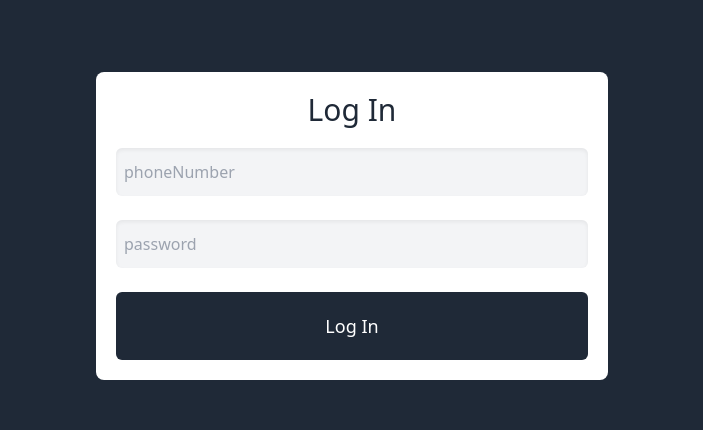
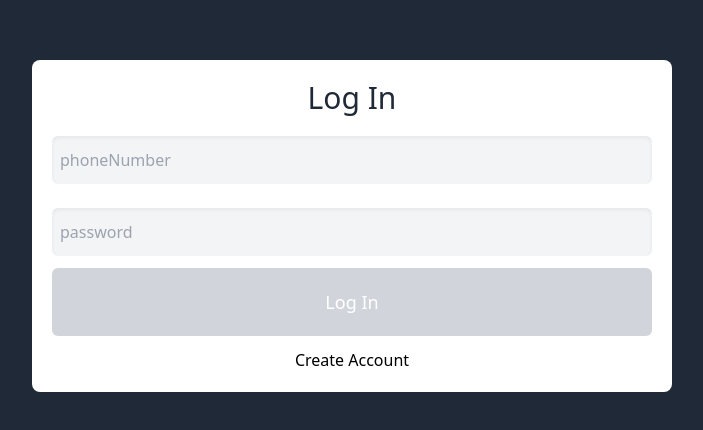
Before and after one commit to liam-kor/react-ts-apollo, a React (Create React App) app: page / in a window 1280 px wide. Shown: the part 174-604 px from the top of the page, without its empty margins (288-991 px from the left). Built offline with nearby package versions, Linux system fonts and the light colour scheme.

Commit message:
design login form

```diff
--- a/package.json
+++ b/package.json
@@ -16,6 +16,7 @@
     "graphql": "^15.4.0",
     "postcss": "^8.2.4",
     "react": "^17.0.1",
+    "react-chat-widget": "^3.0.5",
     "react-dom": "^17.0.1",
     "react-hook-form": "^6.14.2",
     "react-router-dom": "^5.2.0",
--- /dev/null
+++ b/src/components/button.tsx
@@ -0,0 +1,23 @@
+import React from "react";
+
+interface IButtonProps {
+  canCLick: boolean;
+  loading: boolean;
+  actionText: string;
+}
+
+export const Button: React.FC<IButtonProps> = ({
+  canCLick,
+  loading,
+  actionText,
+}) => (
+  <button
+    className={`text-lg font-medium text-white py-5 rounded-md focus:outline-none ${
+      !canCLick
+        ? " bg-gray-300 pointer-events-none"
+        : " bg-gray-800 hover:opacity-90"
+    }`}
+  >
+    {loading ? "Loading..." : actionText}
+  </button>
+);
--- a/src/pages/login.tsx
+++ b/src/pages/login.tsx
@@ -1,6 +1,8 @@
-import { ApolloError, gql, useMutation } from "@apollo/client";
+import { gql, useMutation } from "@apollo/client";
 import React from "react";
 import { useForm } from "react-hook-form";
+import { Link } from "react-router-dom";
+import { Button } from "../components/button";
 import { FormError } from "../components/form-error";
 import {
   LoginMutation,
@@ -23,7 +25,15 @@ interface ILoginForm {
 }
 
 export const Login = () => {
-  const { register, getValues, errors, handleSubmit } = useForm<ILoginForm>();
+  const {
+    register,
+    getValues,
+    errors,
+    handleSubmit,
+    formState,
+  } = useForm<ILoginForm>({
+    mode: "onChange",
+  });
   const onCompleted = (data: LoginMutation) => {
     const {
       login: { error, ok, token },
@@ -55,11 +65,11 @@ export const Login = () => {
   };
   return (
     <div className="h-screen flex items-center justify-center bg-gray-800">
-      <div className="bg-white w-full max-w-lg py-5 rounded-lg text-center">
+      <div className="bg-white w-full max-w-screen-sm py-5 rounded-lg text-center item-center">
         <h3 className=" text-3xl text-gray-800">Log In</h3>
         <form
           onSubmit={handleSubmit(onSubmit)}
-          className="grid gap-3 mt-5 px-5"
+          className="grid gap-3 mt-5 px-5 mb-3"
         >
           <input
             name="phoneNumber"
@@ -83,13 +93,20 @@ export const Login = () => {
           {errors.password?.type === "minLength" && (
             <FormError errorMessage="Password must be more than 5 chars" />
           )}
-          <button className="btn px-3 py-5 ">
-            {loading ? "Loading..." : "Log In"}
-          </button>
+          <Button
+            canCLick={formState.isValid}
+            loading={loading}
+            actionText="Log In"
+          />
           {loginMutationResult?.login.error && (
             <FormError errorMessage={loginMutationResult.login.error} />
           )}
         </form>
+        <div>
+          <Link to="/create-account" className="text-black hover:underline">
+            Create Account
+          </Link>
+        </div>
       </div>
     </div>
   );
```
Also changed, not shown: 1 other file (tests, documents, lock files or other folders).
